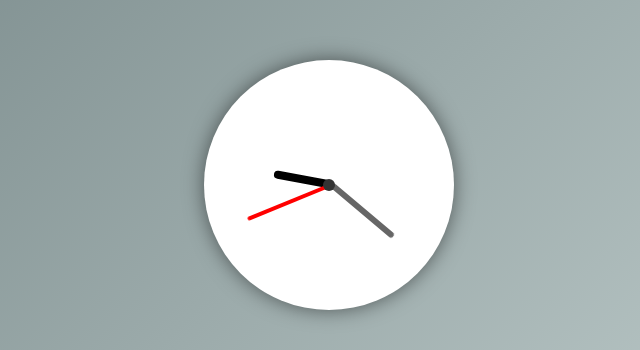
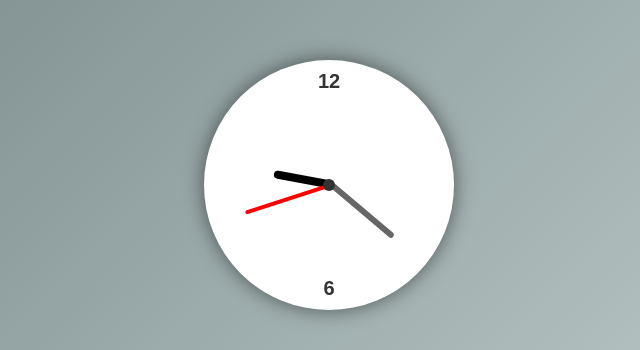
Before and after one commit to Shivhari-Gadekar/clock, a plain HTML site: page index.html in a window 1280 px wide. Shown: the part 215-565 px from the top of the page, 311-951 px from the left. Drawn offline with Linux system fonts and the light colour scheme.

Commit message:
Update index.html

```diff
--- a/index.html
+++ b/index.html
@@ -32,7 +32,6 @@
             transform-origin: bottom;
             background: #333;
             border-radius: 10px;
-            transition: transform 0.5s ease;
         }
 
         .hour {
@@ -51,6 +50,7 @@
             width: 4px;
             height: 90px;
             background: red;
+            transition: none; /* No transition to make it smooth */
         }
 
         .center-dot {
@@ -63,6 +63,25 @@
             left: 50%;
             transform: translate(-50%, -50%);
         }
+
+        .marker {
+            position: absolute;
+            font-size: 20px;
+            font-weight: bold;
+            color: #333;
+        }
+
+        .marker-12 {
+            top: 10px;
+            left: 50%;
+            transform: translateX(-50%);
+        }
+
+        .marker-6 {
+            bottom: 10px;
+            left: 50%;
+            transform: translateX(-50%);
+        }
     </style>
 </head>
 <body>
@@ -71,6 +90,8 @@
         <div class="hand minute" id="minute"></div>
         <div class="hand second" id="second"></div>
         <div class="center-dot"></div>
+        <div class="marker marker-12">12</div>
+        <div class="marker marker-6">6</div>
     </div>
 
     <script>
```
